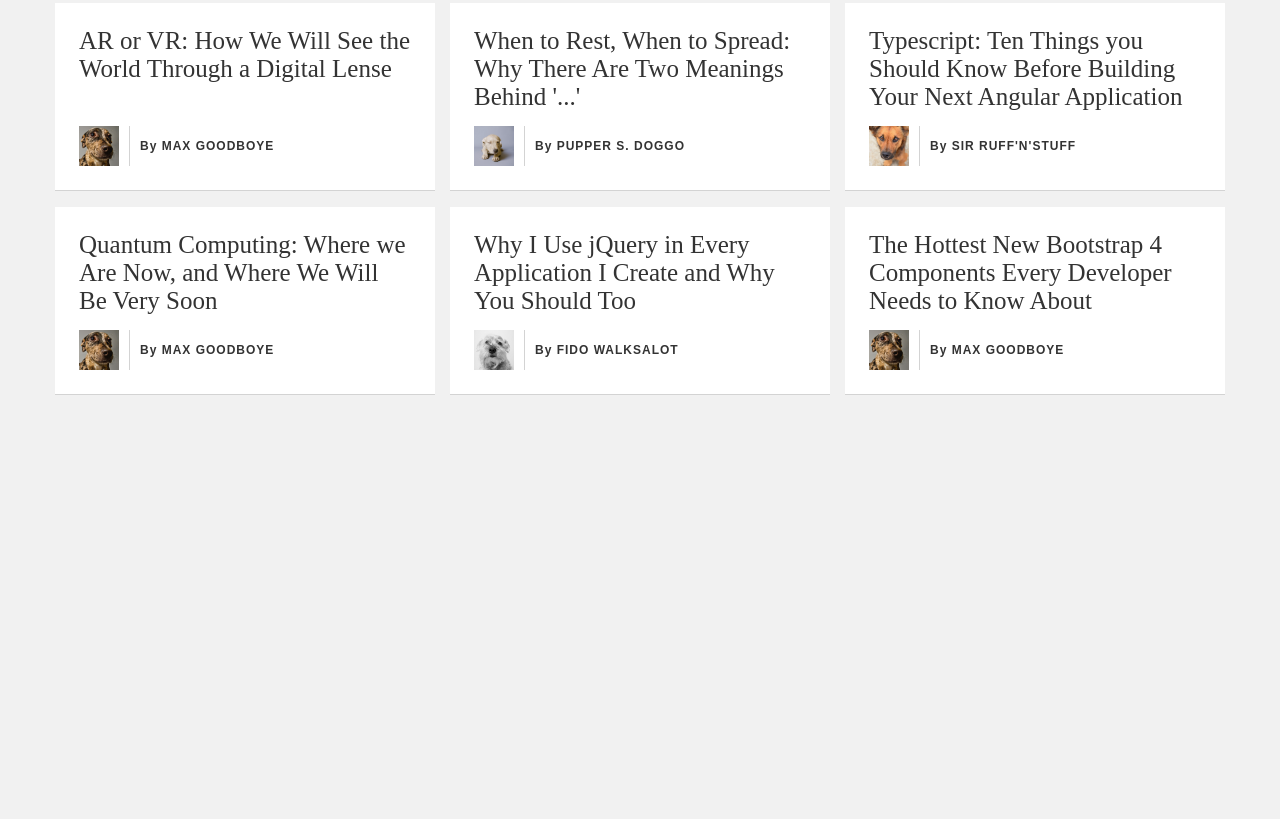
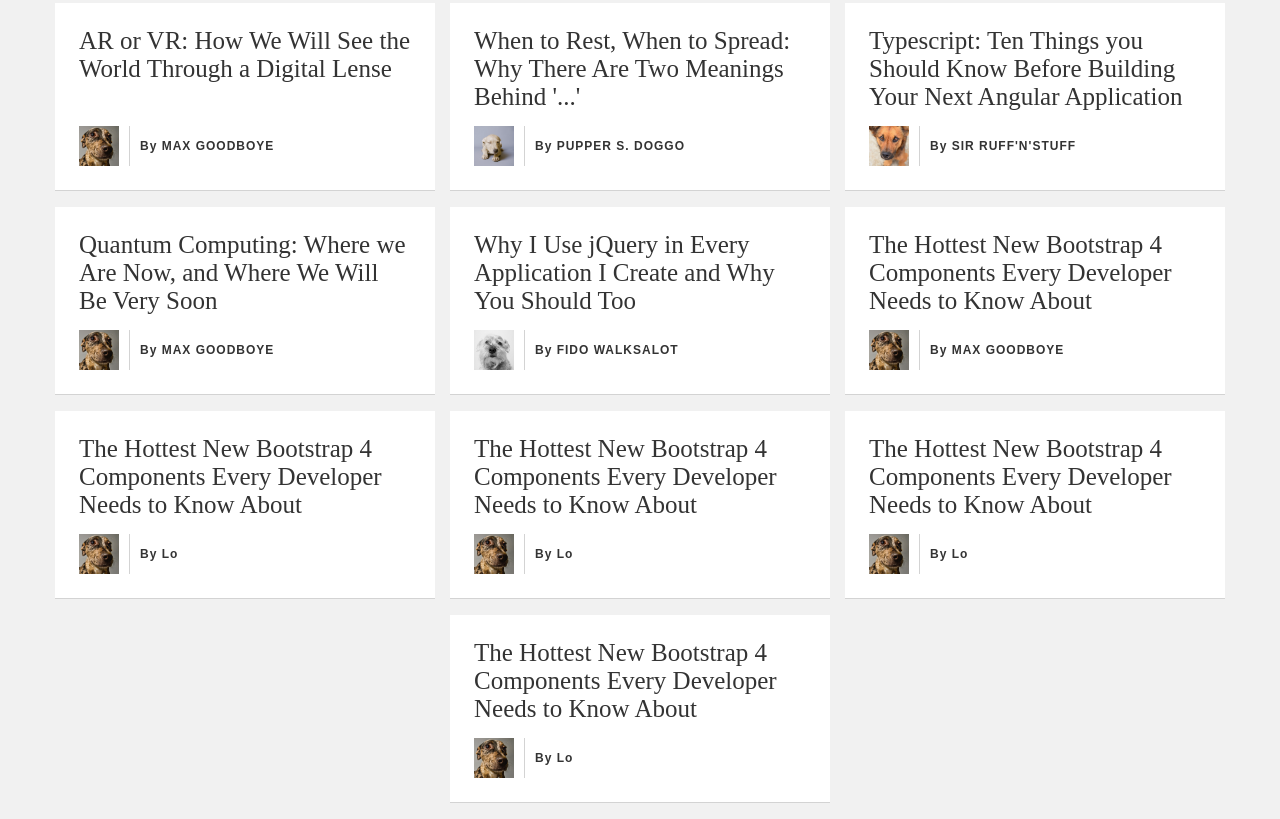
Before and after one commit to lambda-andrew/Sprint-Challenge-Applied-JS, a plain HTML site: page index.html in a window 1280 px wide. Shown: the part 836-1655 px from the top of the page. Before the commit the page ends 1247 px from the top, so only its background shows below. Drawn offline with nearby package versions, Linux system fonts and the light colour scheme; a web font is replaced by a local one.

Commit message:
add articles

```diff
--- a/components/Tabs/Tabs.js
+++ b/components/Tabs/Tabs.js
@@ -78,11 +78,11 @@ class TabCard {
 */
 
 //get dom elements and store them in as tabs. iterate over the nodelist and create a new object.
-//let tabs = document.querySelectorAll('.tab').forEach( tab => new TabLink(tab));
+let tabs = document.querySelectorAll('.tab').forEach( tab => new TabLink(tab));
 
 
 //or
-const tabs = document.querySelectorAll('.tab');
-tabs.forEach(function(tab){
-return new TabLink(tab);
-});
+// const tabs = document.querySelectorAll('.tab');
+// tabs.forEach(function(tab){
+// return new TabLink(tab);
+// });
--- a/index.html
+++ b/index.html
@@ -213,6 +213,48 @@
       </div>
     </div>
 
+    <div class="card" data-tab="bootstrap">
+      <div class="headline">The Hottest New Bootstrap 4 Components Every Developer Needs to Know About</div>
+      <div class="author">
+        <div class="img-container">
+          <img src="./assets/max.jpg" />
+        </div>
+        <span>By Lo</span>
+      </div>
+    </div>
+
+    <div class="card" data-tab="bootstrap">
+      <div class="headline">The Hottest New Bootstrap 4 Components Every Developer Needs to Know About</div>
+      <div class="author">
+        <div class="img-container">
+          <img src="./assets/max.jpg" />
+        </div>
+        <span>By Lo</span>
+      </div>
+    </div>
+
+    <div class="card" data-tab="bootstrap">
+      <div class="headline">The Hottest New Bootstrap 4 Components Every Developer Needs to Know About</div>
+      <div class="author">
+        <div class="img-container">
+          <img src="./assets/max.jpg" />
+        </div>
+        <span>By Lo</span>
+      </div>
+    </div>
+
+    <div class="card" data-tab="bootstrap">
+      <div class="headline">The Hottest New Bootstrap 4 Components Every Developer Needs to Know About</div>
+      <div class="author">
+        <div class="img-container">
+          <img src="./assets/max.jpg" />
+        </div>
+        <span>By Lo</span>
+      </div>
+    </div>
+
+
+
   </div>
 </body>
 
```
Also changed, not shown: 1 other file.
